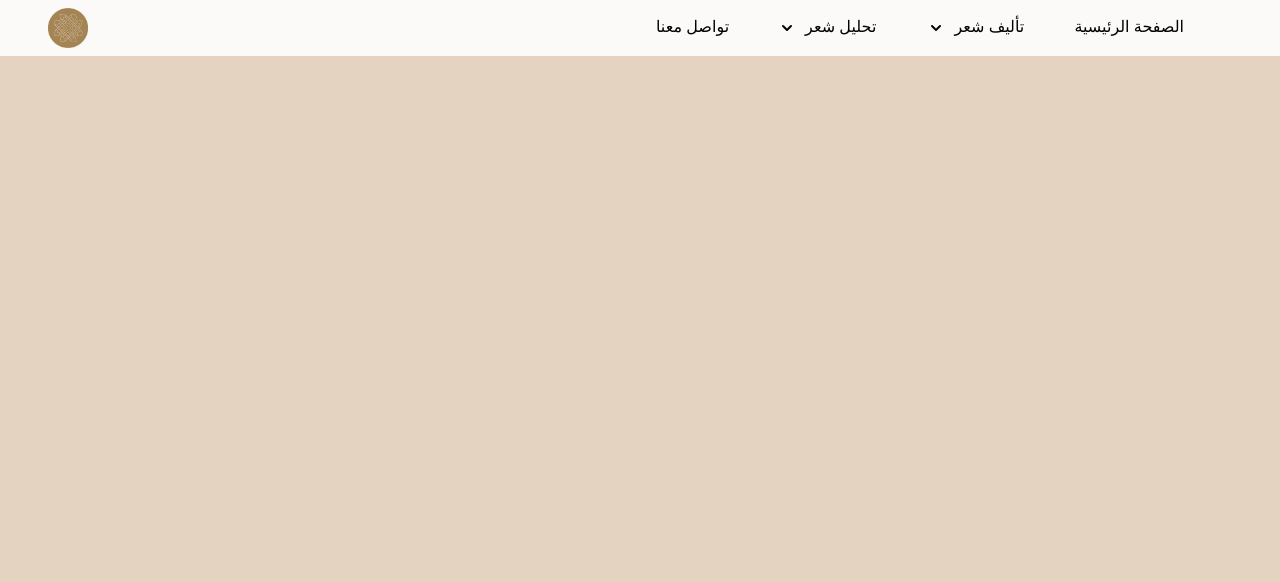
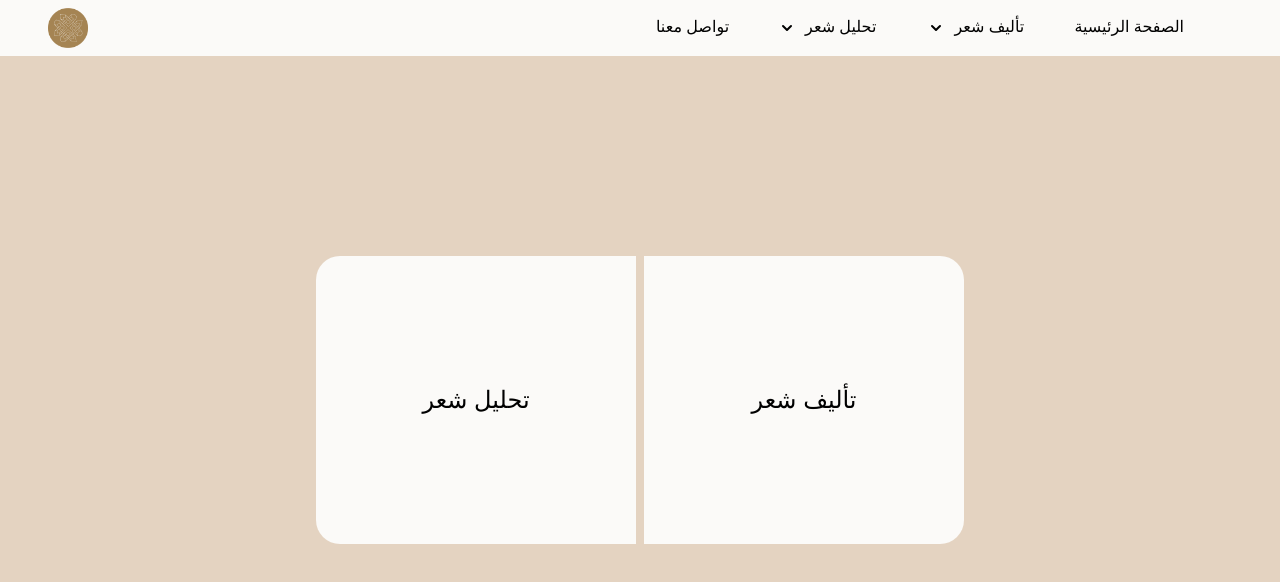
Before and after one commit to wadjih-bencheikh18/arabicthon-front, a React (Create React App) app: page /create-analyse in a window 1280 px wide. Shown: the top 582 px of the page. Built offline with nearby package versions, Linux system fonts and the light colour scheme.

Commit message:
add main choice page

```diff
--- a/src/App.js
+++ b/src/App.js
@@ -3,6 +3,7 @@ import { Main } from "./sections/Main";
 import { Navbar } from "./sections/Navbar";
 import AnalysePoem from "./components/AnalysePoem";
 import { BrowserRouter as Router, Route, Switch } from "react-router-dom";
+import { ChoiceMain } from "./sections/ChoiceMain";
 function App() {
   return (
     <Router>
@@ -12,7 +13,10 @@ function App() {
           <Route exact path="/">
             <Main />
           </Route>
-          <Route path="/analysis">
+          <Route path="/create-analyse">
+            <ChoiceMain />
+          </Route>
+          <Route path="/analyse">
             <div className="h-screen pt-20">
               <AnalysePoem />
             </div>
--- a/src/components/Navbar/NavbarLinks.jsx
+++ b/src/components/Navbar/NavbarLinks.jsx
@@ -6,7 +6,7 @@ const sections = [
   </a>,
   <Ta2lifDropDown />,
   <Ta7lilDropDown />,
-  <a href="/analysis" className="hover:text-[#A58453]">
+  <a href="/analyse" className="hover:text-[#A58453]">
     تواصل معنا
   </a>,
 ];
--- /dev/null
+++ b/src/sections/ChoiceMain.jsx
@@ -0,0 +1,18 @@
+export function ChoiceMain() {
+  return (
+    <div className="flex h-screen space-x-2 justify-center items-center">
+      <a
+        href="/analyse"
+        className="bg-[#FBFAF8] w-80 h-72 flex items-center justify-center text-2xl rounded-l-3xl hover:text-3xl hover:w-96 hover:h-80"
+      >
+        تحليل شعر
+      </a>
+      <a
+        href="/create"
+        className="bg-[#FBFAF8] w-80 h-72 flex items-center justify-center text-2xl rounded-r-3xl hover:text-3xl hover:w-96 hover:h-80"
+      >
+        تأليف شعر
+      </a>
+    </div>
+  );
+}
--- a/src/sections/Main.jsx
+++ b/src/sections/Main.jsx
@@ -26,6 +26,11 @@ export function Main() {
               تأليف شعر تأليف شعر تأليف شعر تأليف شعر تأليف شعر تأليف شعر تأليف
               شعر تأليف شعر تأليف شعر تأليف شعر
             </div>
+            <a href="/create-analyse">
+              <button className="btn rounded-md mt-16 py-3 px-6 text-white text-lg bg-[#A58453]">
+                شعر
+              </button>
+            </a>
           </div>
         </div>
       </div>
```
